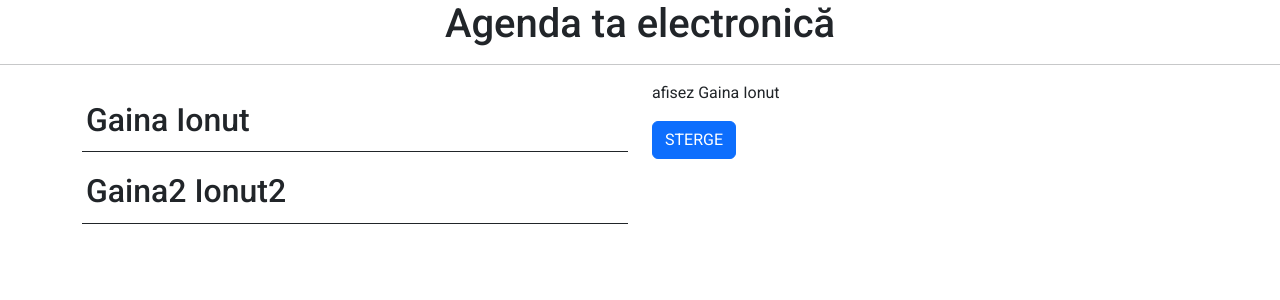
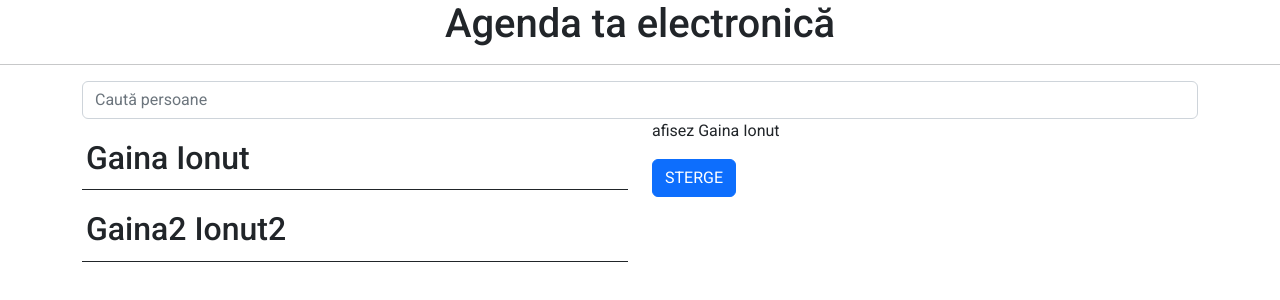
Before and after one commit to ionutgaina/E-Agenda, an Angular app: page /agenda/1 in a window 1280 px wide. Shown: the top 300 px of the page. Built offline with nearby package versions, Linux system fonts and the light colour scheme.

Commit message:
search functionality

```diff
--- a/src/app/agenda/agenda.component.html
+++ b/src/app/agenda/agenda.component.html
@@ -2,6 +2,11 @@
 <hr />
 <div class="container">
   <div class="row">
+      <div class="form-group">
+        <input (keyup)="searchPersons($event)" name="searchPersons" type="text" class="form-control"
+          placeholder="Caută persoane">
+      </div>
+
     <div class="col-md-6">
       <div *ngFor="let item of persons" class="col border-bottom border-dark p-1">
         <contact-thumbnail [person]="item"></contact-thumbnail>
--- a/src/app/agenda/agenda.component.ts
+++ b/src/app/agenda/agenda.component.ts
@@ -1,4 +1,4 @@
-import { Component, OnInit } from '@angular/core';
+import { Component, EventEmitter, OnInit } from '@angular/core';
 import { Subscription } from 'rxjs';
 import { AgendaDataSource, IPerson } from '../shared';
 
@@ -9,6 +9,8 @@ import { AgendaDataSource, IPerson } from '../shared';
 export class AgendaComponent implements OnInit {
   persons: IPerson[] | undefined;
   subscription: Subscription | undefined;
+  foundPersons: IPerson[] = [];
+  searchTerm: string = '';
 
   constructor(private agendaService: AgendaDataSource) {}
 
@@ -21,4 +23,14 @@ export class AgendaComponent implements OnInit {
   ngOnDestroy() {
     this.subscription?.unsubscribe();
   }
+
+  searchPersons(event: any) {
+    this.searchTerm = event.target.value;
+
+    this.agendaService
+      .searchPersons(this.searchTerm)
+      .subscribe((persons: IPerson[]) => {
+        this.persons = persons;
+      });
+  }
 }
--- a/src/app/agenda/contact-details/contact-details.component.html
+++ b/src/app/agenda/contact-details/contact-details.component.html
@@ -1,4 +1,4 @@
 <div *ngIf="person" >
-  <p>afisez {{person?.firstname}} {{person?.lastname}}</p>
+  <p>afisez {{person.firstname}} {{person.lastname}}</p>
   <button class="btn btn-primary" (click)="removeContact(person.id)">STERGE</button>
 </div>
--- /dev/null
+++ b/src/app/agenda/create-contact/create-contact.component.html
@@ -0,0 +1 @@
+<p>create-contact works!</p>
--- /dev/null
+++ b/src/app/agenda/create-contact/create-contact.component.ts
@@ -0,0 +1,15 @@
+import { Component, OnInit } from '@angular/core';
+
+@Component({
+  selector: 'app-create-contact',
+  templateUrl: './create-contact.component.html',
+  styleUrls: ['./create-contact.component.css']
+})
+export class CreateContactComponent implements OnInit {
+
+  constructor() { }
+
+  ngOnInit(): void {
+  }
+
+}
--- a/src/app/app.module.ts
+++ b/src/app/app.module.ts
@@ -9,6 +9,8 @@ import { appRoutes } from './routes';
 import { Error404Component } from './errors/error404/error404.component';
 import { ContactThumbnailComponent } from './agenda/contact-thumbnail/contact-thumbnail.component';
 import { ContactDetailsComponent } from './agenda/contact-details/contact-details.component';
+import { CreateContactComponent } from './agenda/create-contact/create-contact.component';
+import { FormsModule } from '@angular/forms';
 
 @NgModule({
   declarations: [
@@ -16,10 +18,12 @@ import { ContactDetailsComponent } from './agenda/contact-details/contact-detail
     AgendaComponent,
     Error404Component,
     ContactThumbnailComponent,
-    ContactDetailsComponent
+    ContactDetailsComponent,
+    CreateContactComponent
   ],
   imports: [
     BrowserModule,
+    FormsModule,
     RouterModule.forRoot(appRoutes)
   ],
   providers: [
--- a/src/app/routes.ts
+++ b/src/app/routes.ts
@@ -1,13 +1,17 @@
 import { Routes } from '@angular/router';
 import { AgendaComponent } from './agenda/agenda.component';
 import { ContactDetailsComponent } from './agenda/contact-details/contact-details.component';
+import { CreateContactComponent } from './agenda/create-contact/create-contact.component';
 import { Error404Component } from './errors/error404/error404.component';
 
 export const appRoutes: Routes = [
   {
     path: 'agenda',
     component: AgendaComponent,
-    children: [{ path: ':id', component: ContactDetailsComponent }],
+    children: [
+      { path: ':id', component: ContactDetailsComponent },
+      { path: 'new', component: CreateContactComponent },
+    ],
   },
   { path: '404', component: Error404Component },
   { path: '', redirectTo: '/agenda', pathMatch: 'full' },
--- a/src/app/shared/agenda-data.service.ts
+++ b/src/app/shared/agenda-data.service.ts
@@ -1,5 +1,5 @@
 import { Injectable } from '@angular/core';
-import { BehaviorSubject } from 'rxjs';
+import { BehaviorSubject, of } from 'rxjs';
 import { IPerson } from './agenda-data.model';
 
 @Injectable({
@@ -18,14 +18,33 @@ export class AgendaDataSource {
     return PERSONS.filter((person) => person.id === id)[0];
   }
 
-  createPerson() {}
+  createPerson(formValues: IPerson) {}
 
   updatePerson() {}
 
   deletePerson(id: number) {
     let index = PERSONS.findIndex((person) => person.id === id);
-    PERSONS.splice(index)
-    this.subject.next(PERSONS)
+    PERSONS.splice(index);
+    this.subject.next(PERSONS);
+  }
+
+  // TO DO sortare ascendenta ( nume, prenume, varsta ,data nasterii)
+  // Sortarea e grupata dupa prima litera , varsta , data nasterii
+  // TO DO filtrare in timp real dupa nume, prenume
+
+  searchPersons(searchTerm: string) {
+    const term = searchTerm.toLocaleLowerCase();
+
+    const copy_PERSONS = JSON.parse(JSON.stringify(PERSONS));
+    console.log(term);
+    const results = copy_PERSONS.filter((person: IPerson) => {
+      return (
+        person.firstname.toLocaleLowerCase().indexOf(term) > -1 ||
+        person.lastname.toLocaleLowerCase().includes(term)
+      );
+    });
+    console.log(results);
+    return of(results);
   }
 }
 
```
Also changed, not shown: src/app/agenda/create-contact/create-contact.component.css (added).
